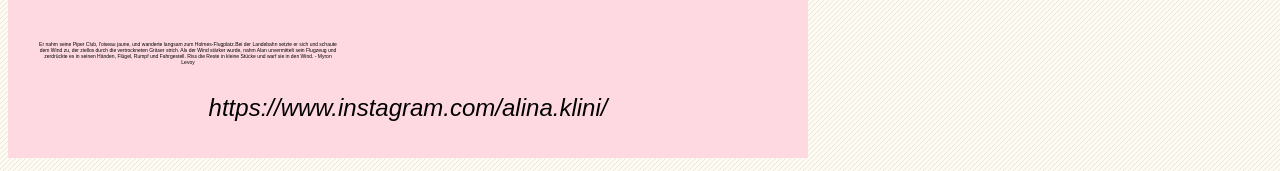
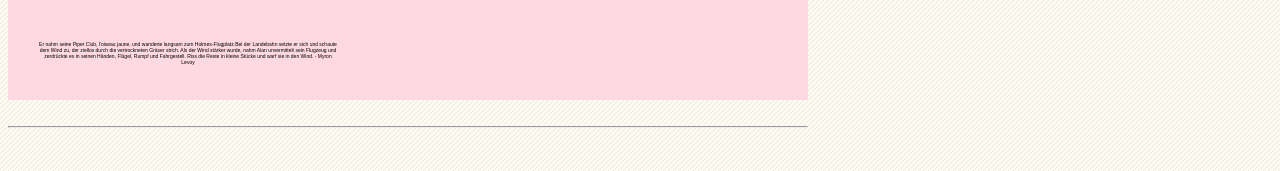
Before and after one commit to alinakle/GIS2020, a plain HTML site: page Aufgabe03/portfolio.html in a window 1280 px wide. Shown: the part 246-417 px from the top of the page. Drawn offline with Linux system fonts and the light colour scheme.

Commit message:
Second Nav

```diff
--- a/Aufgabe03/portfolio.html
+++ b/Aufgabe03/portfolio.html
@@ -14,7 +14,7 @@
                 der ziellos durch die vertrockneten Gräser strich. Als der Wind stärker wurde, nahm Alan unvermittelt sein Flugzeug und zerdrückte es in seinen Händen, Flügel,
                 Rumpf und Fahrgestell. Riss die Reste in kleine Stücke und warf sie in den Wind. - Myron Levoy
             </p>
-            <i class="fa fa-camera" style="font-size:24px">https://www.instagram.com/alina.klini/</i>
+            <a href="https://www.instagram.com/alina.klini/" target="_blank" ><i class="fa fa-camera" style="font-size:24px"></i></a>
         </div>
     </header>
     <ul id="navbar">
```
